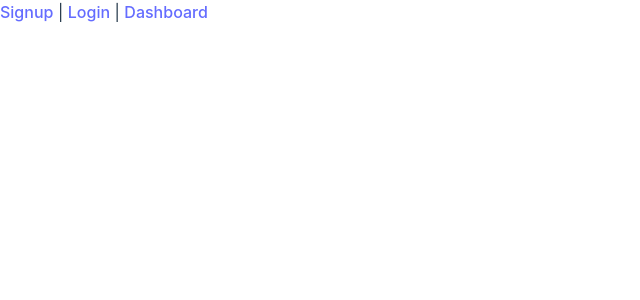
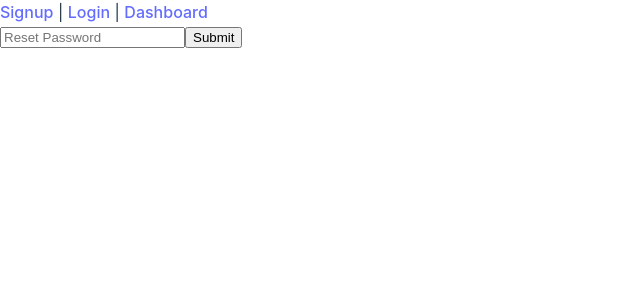
Before and after one commit to pycxu/SGPortal, a React (Vite) app in the folder frontend/: page /reset-password/1/1 in a window 1280 px wide. Shown: the top 300 px of the page, without its empty margins (0-640 px from the left). Built offline with nearby package versions, Linux system fonts and the light colour scheme; no server answers.

Commit message:
Add `forget-password` and `reset-password` page

```diff
--- a/frontend/src/App.tsx
+++ b/frontend/src/App.tsx
@@ -4,8 +4,11 @@ import { AuthProvider } from './context/AuthContext'
 
 import Signup from './pages/Signup';
 import Login from './pages/Login'
+import ForgetPassword from './pages/ForgetPassword'
 import VerifyEmail from './pages/VerifyEmail'
+import ResetPassword from './pages/ResetPassword'
 import Dashboard from './pages/Dashboard';
+import PageNotFound from './pages/PageNotFound'
 import Header from './components/Header'
 
 function App() {
@@ -16,8 +19,11 @@ function App() {
         <Routes>
           <Route index element={<Signup/>}/>
           <Route path="login" element={<Login/>}/>
+          <Route path="forget-password" element={<ForgetPassword/>}/>
           <Route path="verify-email/:uidb64/:token/" element={<VerifyEmail />} />
+          <Route path="reset-password/:uidb64/:token/" element={<ResetPassword />} />
           <Route path="dashboard" element={<PrivateRoute><Dashboard/></PrivateRoute>}/>
+          <Route path="*" element={<PageNotFound/>}/>
         </Routes>
     </AuthProvider>
   )
--- a/frontend/src/context/AuthContext.jsx
+++ b/frontend/src/context/AuthContext.jsx
@@ -38,6 +38,7 @@ export const AuthProvider = ({children}) => {
 
     let loginUser = async (e) => {
         e.preventDefault()
+        try {
             let response = await axios.post(`${baseURL}/accounts/login/`, {
                 email: e.target.email.value,
                 password: e.target.password.value
@@ -48,9 +49,11 @@ export const AuthProvider = ({children}) => {
                 setUser(decodeToken(jwt_tokenPair.access))
                 localStorage.setItem('authTokens', JSON.stringify(jwt_tokenPair))
                 navigate('/dashboard')
-        }else {
-            alert('something went wrong!')
             }
+        } catch (error) {
+            console.log(error);
+        }
+
 
     }
 
--- /dev/null
+++ b/frontend/src/pages/ForgetPassword.jsx
@@ -0,0 +1,33 @@
+import React, { useState } from 'react'
+import axios from 'axios'
+import { useContext } from 'react'
+import AuthContext from '../context/AuthContext'
+
+const ForgetPassword = () => {
+  const [isSent, setIsSent] = useState(false)
+  const { baseURL } = useContext(AuthContext)
+  const handleSubmit = async(e) => {
+    e.preventDefault()
+    try {
+        let response = await axios.post(`${baseURL}/accounts/forget-password/`, {
+            email: e.target.email.value
+        })
+        if(response.status === 200) {
+            setIsSent(true)
+        }
+    } catch (error) {
+        console.log(error)
+    }
+  }
+  return (
+    <>
+        {isSent ? <p>Sent reset link</p>
+        :<form onSubmit={handleSubmit}>
+            <input type="email" name="email" placeholder="Email" />
+            <input type="submit" />
+        </form>}
+    </>
+  )
+}
+
+export default ForgetPassword
--- a/frontend/src/pages/Login.jsx
+++ b/frontend/src/pages/Login.jsx
@@ -1,5 +1,6 @@
 import React, { useContext } from 'react'
 import AuthContext from '../context/AuthContext'
+import { Link } from 'react-router-dom';
 
 const Login = () => {
     let {loginUser} = useContext(AuthContext)
@@ -10,6 +11,7 @@ const Login = () => {
             <input type="password" name="password" placeholder="Password" />
             <input type="submit" />
         </form>
+        <Link to="/forget-password">Forget Password</Link>
     </div>
   )
 }
--- /dev/null
+++ b/frontend/src/pages/PageNotFound.jsx
@@ -0,0 +1,9 @@
+import React from 'react'
+
+const PageNotFound = () => {
+  return (
+    <div>404 PageNotFound</div>
+  )
+}
+
+export default PageNotFound
--- /dev/null
+++ b/frontend/src/pages/ResetPassword.jsx
@@ -0,0 +1,45 @@
+import React, { useContext, useState, useEffect } from 'react'
+import { useNavigate, useParams } from 'react-router-dom';
+import axios from 'axios'
+import AuthContext from '../context/AuthContext';
+const ResetPassword = () => {
+  const [isReset, setIsReset] = useState(false)
+  const { baseURL } = useContext(AuthContext)
+  const { uidb64, token } = useParams()
+  const navigate = useNavigate()
+
+  useEffect(() => {
+    if(isReset) {
+        setTimeout(() => {
+            navigate('/login')
+          }, 2000)
+    }
+  }, [isReset])
+
+  const handleSubmit = async (e) => {
+    e.preventDefault()
+    try {
+        let response = await axios.post(`${baseURL}/accounts/reset-password/`, {
+            uidb64,
+            token,
+            password: e.target.password.value
+        })
+        if(response.status === 200) {
+            setIsReset(true)
+
+        }
+    } catch (error) {
+        console.log(error)
+    }
+  }
+
+  return (
+    <form onSubmit={handleSubmit}>
+        <input type="password" name="password" placeholder="Reset Password"/>
+        <input type="submit" />
+    </form>
+
+  )
+}
+
+export default ResetPassword
--- a/frontend/src/pages/VerifyEmail.jsx
+++ b/frontend/src/pages/VerifyEmail.jsx
@@ -9,6 +9,9 @@ const VerifyEmail = () => {
   const navigate = useNavigate()
 
   useEffect(() => {
+    if(!uidb64 || !token) {
+        navigate('/')
+    }
     verifyEmail(baseURL, uidb64, token)
   }, [uidb64, token])
 
```
Lines whose indentation alone changed are shown as unchanged.
